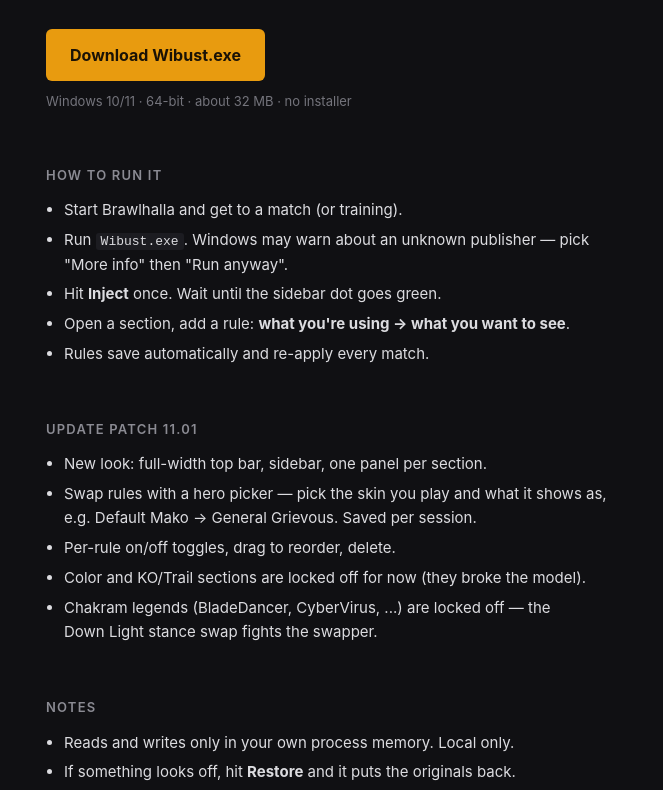
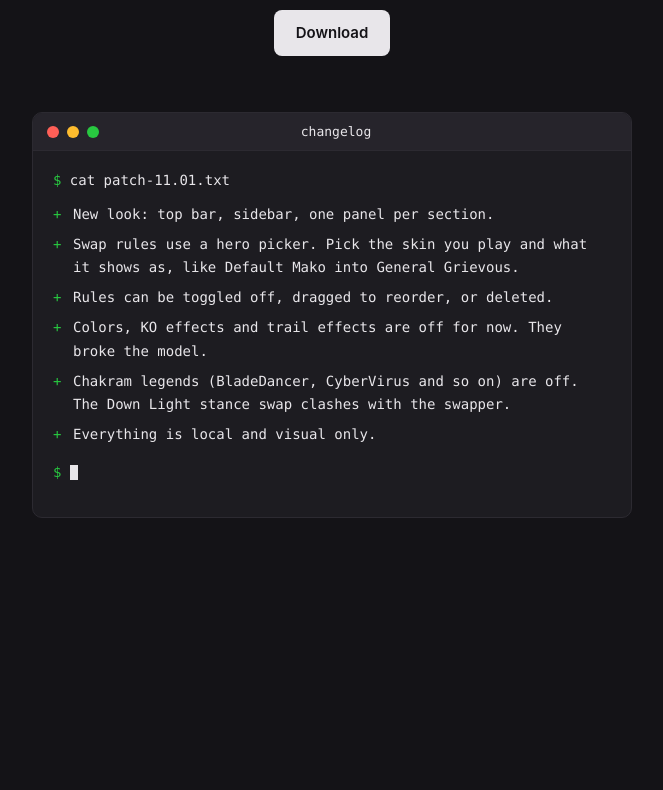
Before and after one commit to pairuz-a/wibust, a plain HTML site: page index.html in a window 1280 px wide. Shown: the part 152-942 px from the top of the page, without its empty margins (308-971 px from the left). After the commit the page ends 800 px from the top, so only its background shows below. Drawn offline with Linux system fonts and the light colour scheme.

Commit message:
Update index.html

```diff
--- a/index.html
+++ b/index.html
@@ -5,67 +5,102 @@
 <meta name="viewport" content="width=device-width, initial-scale=1">
 <title>Wibust</title>
 <style>
-  :root { color-scheme: dark; }
   * { box-sizing: border-box; }
   body {
-    margin: 0; background: #101013; color: #dcdce0;
-    font: 15px/1.65 -apple-system, "Segoe UI", Roboto, Helvetica, Arial, sans-serif;
+    margin: 0;
+    min-height: 100vh;
+    background: #141317;
+    color: #e8e6ea;
+    font: 15px/1.6 -apple-system, "Segoe UI", Roboto, Helvetica, Arial, sans-serif;
+    display: flex;
+    flex-direction: column;
+    align-items: center;
+    padding: 80px 20px 60px;
   }
-  main { max-width: 620px; margin: 0 auto; padding: 72px 24px 40px; }
-  h1 { font-size: 42px; line-height: 1; margin: 0 0 6px; letter-spacing: -0.5px; }
-  h1 span { color: #e89b0f; }
-  .sub { color: #8b8b93; margin: 0 0 36px; }
+  h1 {
+    font-size: 40px;
+    font-weight: 800;
+    margin: 0 0 18px;
+    color: #fff;
+  }
   .dl {
-    display: inline-block; background: #e89b0f; color: #1a1206;
-    text-decoration: none; font-weight: 700; padding: 13px 24px;
-    border-radius: 6px; font-size: 16px;
+    background: #e8e6ea;
+    color: #141317;
+    text-decoration: none;
+    font-weight: 600;
+    padding: 11px 22px;
+    border-radius: 8px;
   }
-  .dl:hover { background: #f5b02a; }
-  .meta { color: #74747c; font-size: 13px; margin-top: 10px; }
-  h2 {
-    font-size: 13px; text-transform: uppercase; letter-spacing: 1.2px;
-    color: #8b8b93; margin: 52px 0 12px; font-weight: 600;
+  .dl:hover { background: #fff; }
+
+  .term {
+    width: 100%;
+    max-width: 600px;
+    margin-top: 56px;
+    background: #1d1c21;
+    border: 1px solid #2c2a31;
+    border-radius: 10px;
+    overflow: hidden;
   }
-  ul { padding-left: 18px; margin: 0; }
-  li { margin: 5px 0; }
-  code { background: #1c1c21; padding: 1px 5px; border-radius: 3px; font-size: 13px; }
-  footer { margin-top: 64px; color: #5b5b62; font-size: 13px; }
-  a { color: #e89b0f; }
+  .bar {
+    display: flex;
+    align-items: center;
+    gap: 8px;
+    padding: 11px 14px;
+    background: #26242b;
+    border-bottom: 1px solid #2c2a31;
+  }
+  .dot { width: 12px; height: 12px; border-radius: 50%; }
+  .r { background: #ff5f57; }
+  .y { background: #febc2e; }
+  .g { background: #28c840; }
+  .title {
+    flex: 1;
+    text-align: center;
+    margin-right: 52px;
+    font: 13px ui-monospace, Menlo, Consolas, monospace;
+    color: #e8e6ea;
+  }
+  .body {
+    padding: 18px 20px 22px;
+    font: 14px/1.7 ui-monospace, Menlo, Consolas, monospace;
+  }
+  .body p { margin: 0 0 10px; }
+  .prompt { color: #28c840; }
+  .body ul { list-style: none; margin: 0; padding: 0; }
+  .body li { padding-left: 20px; position: relative; margin: 6px 0; }
+  .body li::before { content: "+"; position: absolute; left: 0; color: #28c840; }
+  .cursor {
+    display: inline-block;
+    width: 8px; height: 15px;
+    background: #e8e6ea;
+    vertical-align: text-bottom;
+    animation: blink 1s steps(1) infinite;
+  }
+  @keyframes blink { 50% { opacity: 0; } }
 </style>
 </head>
 <body>
-<main>
-  <h1>Wib<span>ust</span></h1>
-  <p class="sub">A local cosmetic swapper for Brawlhalla. Nothing leaves your machine.</p>
+  <h1>Wibust</h1>
+  <a class="dl" href="Wibust.exe" download>Download</a>
 
-  <a class="dl" href="Wibust.exe" download>Download Wibust.exe</a>
-  <p class="meta">Windows 10/11 &middot; 64-bit &middot; about 32 MB &middot; no installer</p>
-
-  <h2>How to run it</h2>
-  <ul>
-    <li>Start Brawlhalla and get to a match (or training).</li>
-    <li>Run <code>Wibust.exe</code>. Windows may warn about an unknown publisher &mdash; pick "More info" then "Run anyway".</li>
-    <li>Hit <b>Inject</b> once. Wait until the sidebar dot goes green.</li>
-    <li>Open a section, add a rule: <b>what you're using &rarr; what you want to see</b>.</li>
-    <li>Rules save automatically and re-apply every match.</li>
-  </ul>
-
-  <h2>Update Patch 11.01</h2>
-  <ul>
-    <li>New look: full-width top bar, sidebar, one panel per section.</li>
-    <li>Swap rules with a hero picker &mdash; pick the skin you play and what it shows as, e.g. Default Mako &rarr; General Grievous. Saved per session.</li>
-    <li>Per-rule on/off toggles, drag to reorder, delete.</li>
-    <li>Color and KO/Trail sections are locked off for now (they broke the model).</li>
-    <li>Chakram legends (BladeDancer, CyberVirus, ...) are locked off &mdash; the Down&nbsp;Light stance swap fights the swapper.</li>
-  </ul>
-
-  <h2>Notes</h2>
-  <ul>
-    <li>Reads and writes only in your own process memory. Local only.</li>
-    <li>If something looks off, hit <b>Restore</b> and it puts the originals back.</li>
-  </ul>
-
-  <footer>Updated 25 Nov 2026.</footer>
-</main>
+  <div class="term">
+    <div class="bar">
+      <span class="dot r"></span><span class="dot y"></span><span class="dot g"></span>
+      <span class="title">changelog</span>
+    </div>
+    <div class="body">
+      <p><span class="prompt">$</span> cat patch-11.01.txt</p>
+      <ul>
+        <li>New look: top bar, sidebar, one panel per section.</li>
+        <li>Swap rules use a hero picker. Pick the skin you play and what it shows as, like Default Mako into General Grievous.</li>
+        <li>Rules can be toggled off, dragged to reorder, or deleted.</li>
+        <li>Colors, KO effects and trail effects are off for now. They broke the model.</li>
+        <li>Chakram legends (BladeDancer, CyberVirus and so on) are off. The Down Light stance swap clashes with the swapper.</li>
+        <li>Everything is local and visual only.</li>
+      </ul>
+      <p style="margin-top:14px"><span class="prompt">$</span> <span class="cursor"></span></p>
+    </div>
+  </div>
 </body>
 </html>
```
